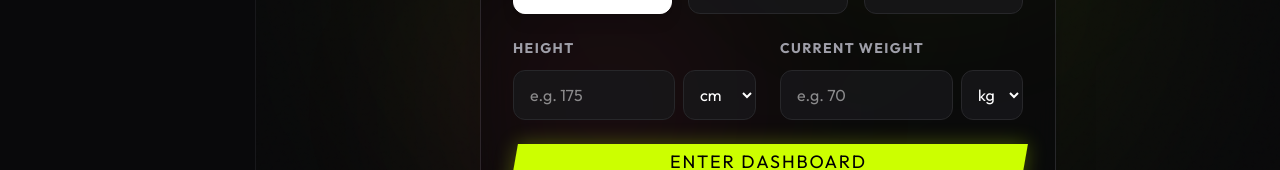
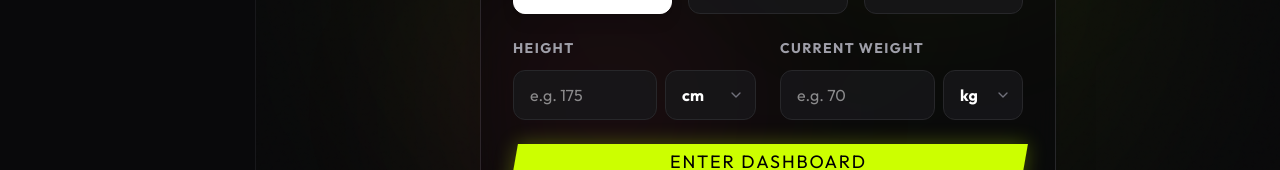
Before and after one commit to Vijay-Yarlagadda/DFlex, a React (Vite) app: page /onboarding in a window 1280 px wide. Shown: the part 441-611 px from the top of the page. Built offline with nearby package versions, Linux system fonts and the light colour scheme; no server answers; sample sign-in values are in the browser's storage.

Commit message:
Add custom styling to unit select dropdowns

```diff
--- a/src/pages/Onboarding.tsx
+++ b/src/pages/Onboarding.tsx
@@ -3,7 +3,7 @@ import { useNavigate } from 'react-router-dom';
 import { useUser } from '@clerk/clerk-react';
 import { useAppStore } from '../lib/store';
 import { Button } from '../components/ui/button';
-import { ArrowRight } from 'lucide-react';
+import { ArrowRight, ChevronDown } from 'lucide-react';
 import { WaveBackground } from '../components/layout/WaveBackground';
 
 const InputGroup = ({ label, children }: { label: string, children: React.ReactNode }) => (
@@ -118,14 +118,17 @@ export const Onboarding = () => {
                     placeholder="e.g. 175"
                     required
                   />
+                  <div className="relative">
                     <select
                       value={formData.heightUnit}
                       onChange={e => update('heightUnit', e.target.value)}
-                    className="bg-zinc-900/80 border border-zinc-800 rounded-xl pl-3 pr-2 py-3 text-white focus:outline-none focus:border-[#CCFF00]"
+                      className="appearance-none bg-zinc-900/80 border border-zinc-800 rounded-xl pl-4 pr-10 py-3 text-white focus:outline-none focus:border-[#CCFF00] font-bold"
                     >
                       <option value="cm">cm</option>
                       <option value="ft">ft/in</option>
                     </select>
+                    <ChevronDown className="absolute right-3 top-1/2 -translate-y-1/2 text-zinc-500 pointer-events-none" size={16} />
+                  </div>
                 </div>
               </InputGroup>
 
@@ -140,14 +143,17 @@ export const Onboarding = () => {
                     placeholder="e.g. 70"
                     required
                   />
+                  <div className="relative">
                     <select
                       value={formData.weightUnit}
                       onChange={e => update('weightUnit', e.target.value)}
-                    className="bg-zinc-900/80 border border-zinc-800 rounded-xl pl-3 pr-2 py-3 text-white focus:outline-none focus:border-[#CCFF00]"
+                      className="appearance-none bg-zinc-900/80 border border-zinc-800 rounded-xl pl-4 pr-10 py-3 text-white focus:outline-none focus:border-[#CCFF00] font-bold"
                     >
                       <option value="kg">kg</option>
                       <option value="lbs">lbs</option>
                     </select>
+                    <ChevronDown className="absolute right-3 top-1/2 -translate-y-1/2 text-zinc-500 pointer-events-none" size={16} />
+                  </div>
                 </div>
               </InputGroup>
             </div>
```
Lines whose indentation alone changed are shown as unchanged.
